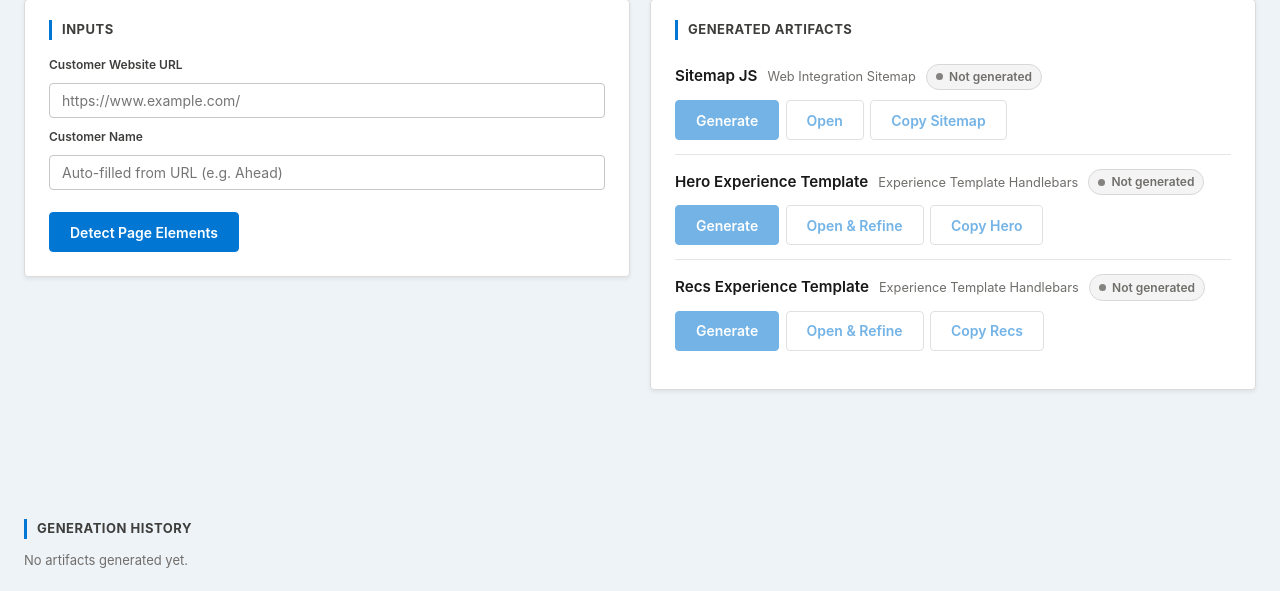
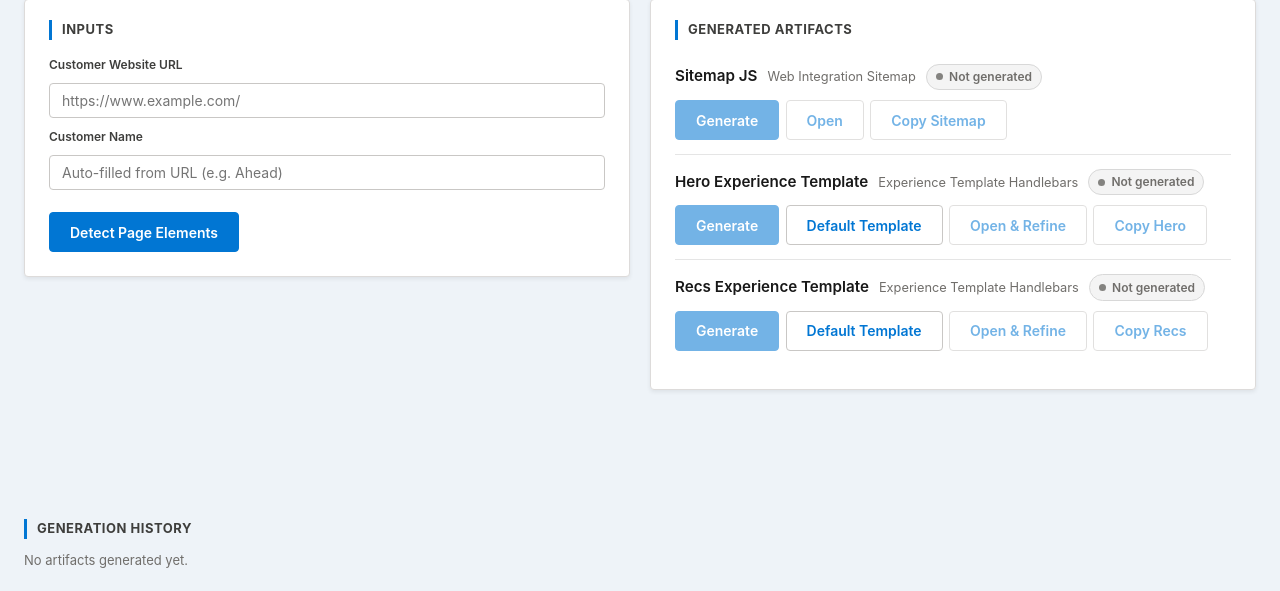
Before and after one commit to porziorobe/Salesforce-Personalization-Sitemap2.0-Dev, a Flask app: page / in a window 1280 px wide. Shown: the part 153-744 px from the top of the page. Run offline with Flask 3, Linux system fonts and the light colour scheme.

Commit message:
add Default Template buttons for hero and recs
One-click fallback to a fully generic, self-contained template —
no LLM call, no customer inputs required. Hero uses a new
/hero-template endpoint with a clean inline-styled layout.
Recs reuses the existing /recommendations-template endpoint.

Co-Authored-By: Claude Sonnet 4.6 <noreply@anthropic.com>

```diff
--- a/main.py
+++ b/main.py
@@ -1184,6 +1184,71 @@ def assemble_sitemap_endpoint():
     return jsonify(sitemap=sitemap_js)
 
 
+DEFAULT_HERO_TEMPLATE_HTML = r"""<style>
+    .sfdcep-hero {
+        position: relative;
+        width: 100%;
+        min-height: 480px;
+        display: flex;
+        align-items: center;
+        background: url('{{subVar 'BackgroundImageUrl'}}') no-repeat center center / cover;
+        font-family: Arial, Helvetica, sans-serif;
+    }
+    .sfdcep-hero__overlay {
+        position: absolute;
+        inset: 0;
+        background: rgba(0,0,0,0.45);
+    }
+    .sfdcep-hero__content {
+        position: relative;
+        z-index: 1;
+        max-width: 640px;
+        padding: 48px 40px;
+        color: #ffffff;
+    }
+    .sfdcep-hero__heading {
+        font-size: 40px;
+        font-weight: 700;
+        line-height: 1.15;
+        margin: 0 0 16px;
+        color: #ffffff;
+    }
+    .sfdcep-hero__subheading {
+        font-size: 18px;
+        font-weight: 400;
+        line-height: 1.5;
+        margin: 0 0 28px;
+        color: #eeeeee;
+    }
+    .sfdcep-hero__cta {
+        display: inline-block;
+        padding: 12px 28px;
+        background: #097fb3;
+        color: #ffffff;
+        font-size: 15px;
+        font-weight: 600;
+        text-decoration: none;
+        border-radius: 4px;
+    }
+    .sfdcep-hero__cta:hover {
+        background: #065f87;
+    }
+</style>
+<div class="sfdcep-hero" style="background-image:url('{{subVar 'BackgroundImageUrl'}}')">
+    <div class="sfdcep-hero__overlay"></div>
+    <div class="sfdcep-hero__content">
+        <h1 class="sfdcep-hero__heading">{{subVar 'Header'}}</h1>
+        <p class="sfdcep-hero__subheading">{{subVar 'Subheader'}}</p>
+        <a class="sfdcep-hero__cta" href="{{subVar 'CallToActionUrl'}}">{{subVar 'CallToActionText'}}</a>
+    </div>
+</div>"""
+
+
+@app.route("/hero-template", methods=["POST"])
+def hero_template_endpoint():
+    return jsonify(heroTemplate=DEFAULT_HERO_TEMPLATE_HTML)
+
+
 @app.route("/recommendations-template", methods=["POST"])
 def recommendations_template_endpoint():
     return jsonify(recTemplate=CARD_EXPERIENCE_TEMPLATE_HTML)
--- a/static/app.js
+++ b/static/app.js
@@ -14,6 +14,8 @@
   var generateSitemapBtn = document.getElementById('generate-sitemap-btn');
   var generateHeroBtn = document.getElementById('generate-hero-btn');
   var generateRecBtn = document.getElementById('generate-rec-btn');
+  var defaultHeroBtn = document.getElementById('default-hero-btn');
+  var defaultRecBtn = document.getElementById('default-rec-btn');
 
   var openSitemapBtn = document.getElementById('open-sitemap-btn');
   var openHeroBtn = document.getElementById('open-hero-btn');
@@ -315,6 +317,37 @@ function setRecStatus(message) {
     }
   }
 
+  async function useDefaultHeroTemplate() {
+    clearError();
+    setArtifactState('hero', 'generating');
+    try {
+      var response = await fetch('/hero-template', { method: 'POST', headers: { 'Content-Type': 'application/json' }, body: JSON.stringify({}) });
+      var data = await response.json().catch(function () { return {}; });
+      if (!response.ok || !data.heroTemplate) { setArtifactState('hero', 'failed'); showError('Default hero template failed.'); return; }
+      setArtifactState('hero', 'ready', data.heroTemplate);
+      addHistoryEntry(pageUrlInput.value.trim(), { heroTemplate: data.heroTemplate });
+    } catch (err) {
+      setArtifactState('hero', 'failed');
+      showError('Network error loading default hero template.');
+    }
+  }
+
+  async function useDefaultRecTemplate() {
+    clearError();
+    setArtifactState('rec', 'generating');
+    try {
+      var response = await fetch('/recommendations-template', { method: 'POST', headers: { 'Content-Type': 'application/json' }, body: JSON.stringify({}) });
+      var data = await response.json().catch(function () { return {}; });
+      if (!response.ok || !data.recTemplate) { setArtifactState('rec', 'failed'); showError('Default recs template failed.'); return; }
+      recsCardBody = data.recTemplate;
+      setArtifactState('rec', 'ready', data.recTemplate);
+      addHistoryEntry(pageUrlInput.value.trim(), { recTemplate: data.recTemplate });
+    } catch (err) {
+      setArtifactState('rec', 'failed');
+      showError('Network error loading default recs template.');
+    }
+  }
+
   async function generateRecommendations() {
     clearError();
     setArtifactState('rec', 'generating');
@@ -568,6 +601,8 @@ function setRecStatus(message) {
   generateSitemapBtn.addEventListener('click', generateSitemap);
   generateHeroBtn.addEventListener('click', generateHero);
   generateRecBtn.addEventListener('click', generateRecommendations);
+  defaultHeroBtn.addEventListener('click', useDefaultHeroTemplate);
+  defaultRecBtn.addEventListener('click', useDefaultRecTemplate);
   openSitemapBtn.addEventListener('click', function () { openModal('sitemap'); });
   openHeroBtn.addEventListener('click', function () { openModal('hero'); });
   openRecBtn.addEventListener('click', function () { openModal('rec'); });
--- a/templates/index.html
+++ b/templates/index.html
@@ -117,6 +117,7 @@
                 <span class="btn-label">Generate</span>
                 <span class="btn-loading" hidden aria-hidden="true">Generating...</span>
               </button>
+              <button type="button" id="default-hero-btn" class="btn btn-neutral">Default Template</button>
               <button type="button" id="open-hero-btn" class="btn btn-neutral" disabled>Open &amp; Refine</button>
               <button type="button" id="copy-hero-btn" class="btn btn-neutral" disabled>Copy Hero</button>
             </div>
@@ -136,6 +137,7 @@
                 <span class="btn-label">Generate</span>
                 <span class="btn-loading" hidden aria-hidden="true">Generating...</span>
               </button>
+              <button type="button" id="default-rec-btn" class="btn btn-neutral">Default Template</button>
               <button type="button" id="open-rec-btn" class="btn btn-neutral" disabled>Open &amp; Refine</button>
               <button type="button" id="copy-rec-btn" class="btn btn-neutral" disabled>Copy Recs</button>
             </div>
```
